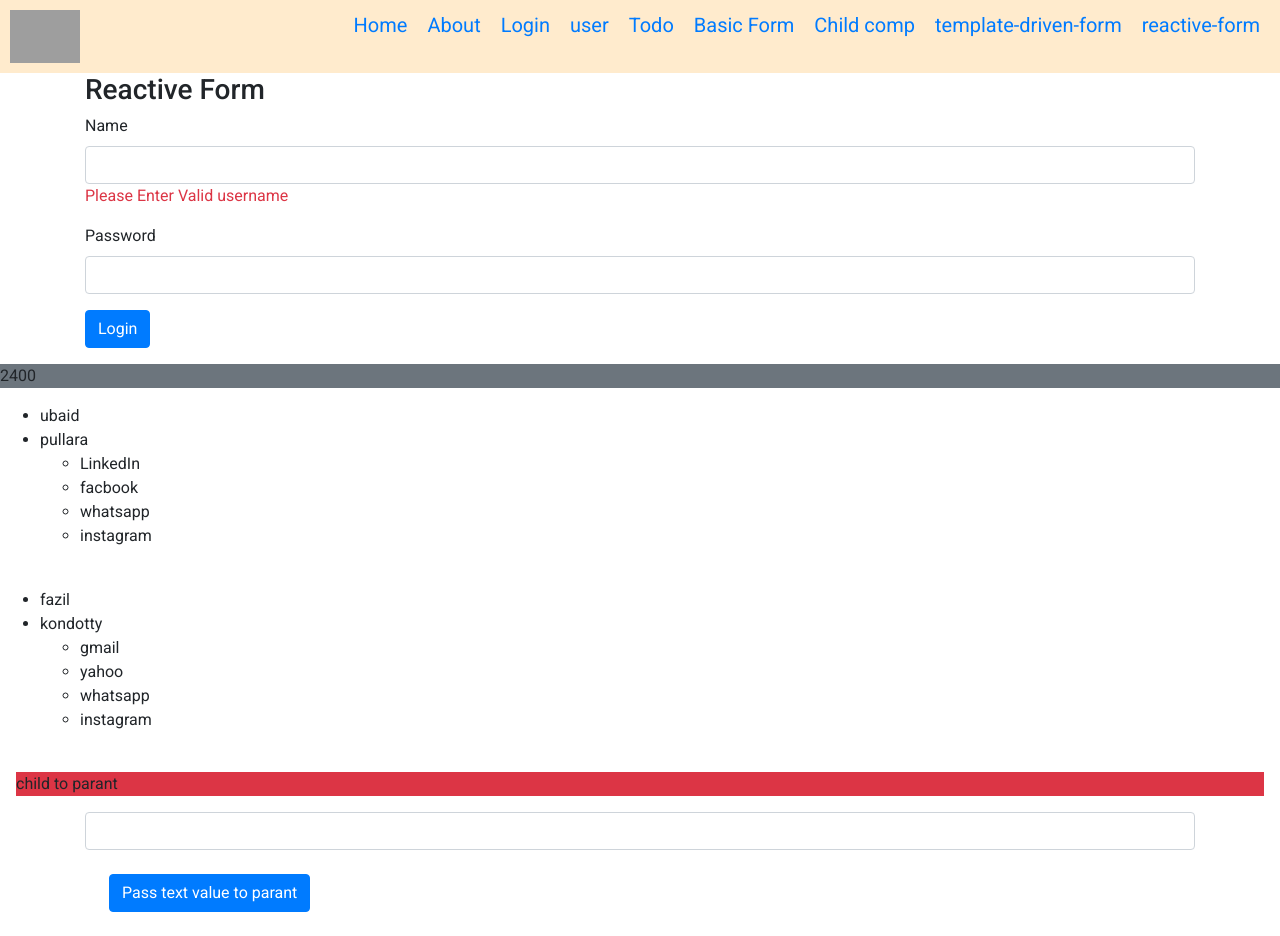
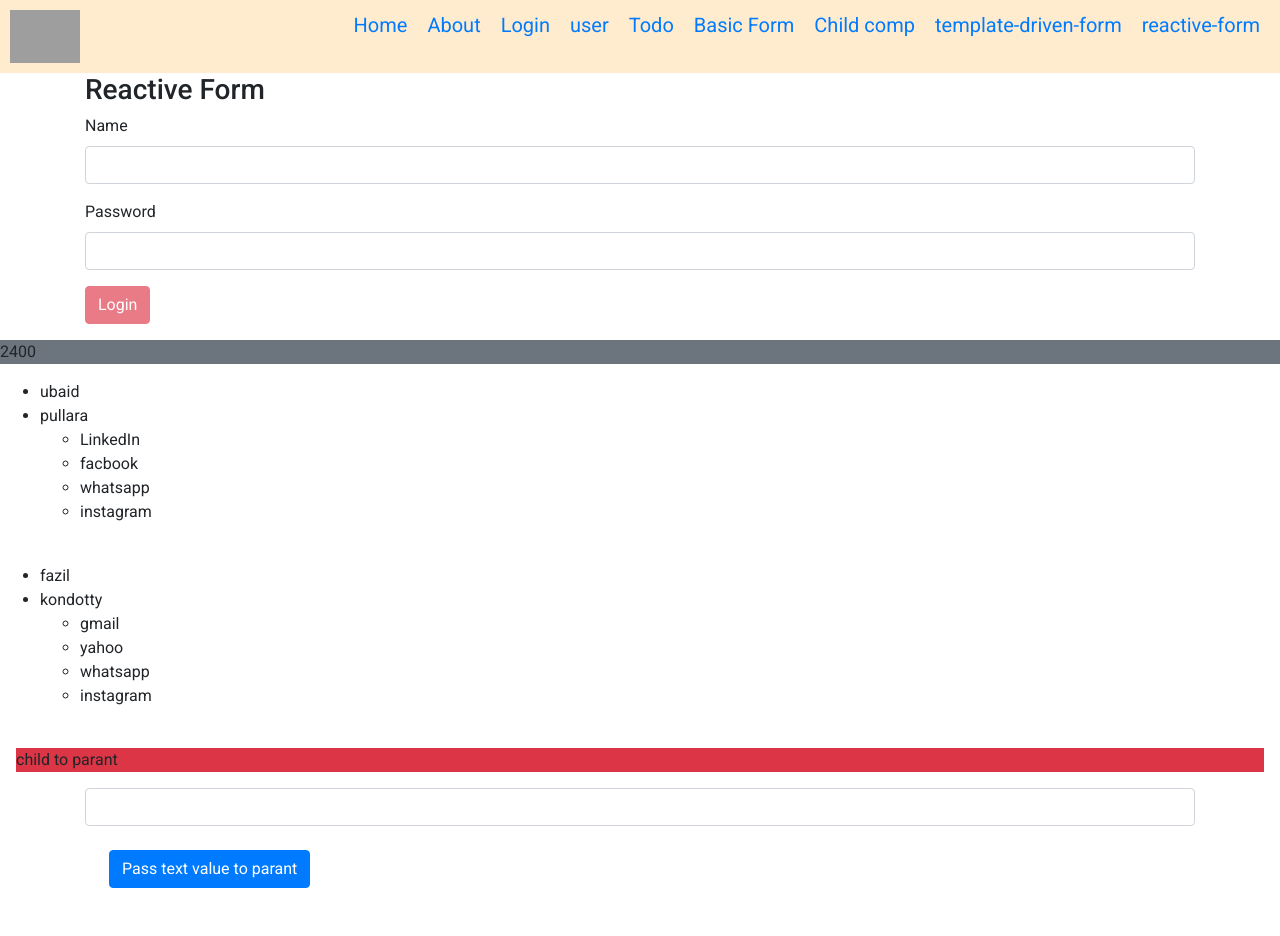
Before and after one commit to UbaidMannethodi/angular-basics2, an Angular app: page /reactive-form in a window 1280 px wide. After the commit the page ends 912 px from the top, so only its background shows below. Built offline with nearby package versions, Linux system fonts and the light colour scheme; grey boxes are pictures that could not be loaded.

Commit message:
reactive form validation completed

```diff
--- a/src/app/reactive-form/reactive-form.component.html
+++ b/src/app/reactive-form/reactive-form.component.html
@@ -4,12 +4,14 @@
     <div class="form-group">
         <label for="">Name</label>
         <input type="text"  name="username" id="" class="form-control" formControlName="username">
-        <span class="text text-danger">Please Enter Valid username</span>
-    </div>
+        <span class="text text-danger" *ngIf="user && user.invalid && user.touched">Please Enter Valid username</span>
+        </div>
+
     <div class="form-group">
         <label for="">Password</label>
         <input type="password" name="password"  id="" class="form-control" formControlName="password">
-        <!-- <span class="text text-danger">Please Enter Your Password</span> -->
+        <span class="text text-danger" *ngIf="pass && pass.invalid && pass.touched">Please Enter Your Password</span>
     </div>
-    <button class="btn btn-primary mb-3" >Login</button>
+    <button class="btn btn-primary mb-3" [disabled]="loginForm.invalid" [ngClass]="{'btn-danger' : loginForm.invalid} " >Login</button>
 </form>
+</div>
--- a/src/app/reactive-form/reactive-form.component.ts
+++ b/src/app/reactive-form/reactive-form.component.ts
@@ -1,5 +1,5 @@
 import { Component, OnInit } from '@angular/core';
-import {FormGroup,FormControl,FormControlName} from '@angular/forms'
+import { FormGroup, FormControl, FormControlName, Validators } from '@angular/forms'
 
 @Component({
   selector: 'app-reactive-form',
@@ -13,12 +13,20 @@ export class ReactiveFormComponent implements OnInit {
   ngOnInit(): void {
   }
   loginForm = new FormGroup({
-       username:new FormControl(''),
-       password:new FormControl(''),
+    username: new FormControl('', [Validators.required, Validators.pattern('[a-zA-Z]+$')]),
+    password: new FormControl('',[Validators.required,Validators.minLength(3)]),
   })
-  loginUser(){
-     console.warn(this.loginForm.value);
+  loginUser() {
+    console.warn(this.loginForm.value);
 
+  }
+  // get username inputfield
+  get user() {
+    return this.loginForm.get('username');
+  }
+  // get username inputfield
+  get pass() {
+    return this.loginForm.get('password');
   }
 
 }
```
